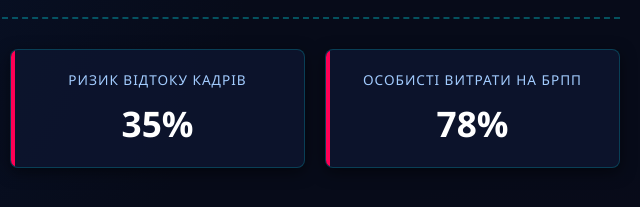
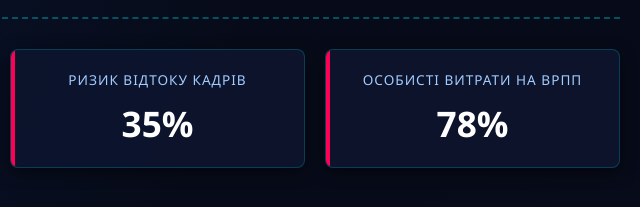
Before and after one commit to OlegNL/VAEYYY, a plain HTML site: page index.html in a window 1280 px wide. Shown: the part 141-348 px from the top of the page, 640-1280 px from the left. Drawn offline with nearby package versions, Linux system fonts and the light colour scheme.

Commit message:
Update index.html

```diff
--- a/index.html
+++ b/index.html
@@ -359,7 +359,7 @@
             <div class="metric-value" data-target="35">0</div>
         </div>
         <div class="metric-card alert">
-            <div class="metric-title">Особисті витрати на БРПП</div>
+            <div class="metric-title">Особисті витрати на ВРПП</div>
             <div class="metric-value" data-target="78">0</div>
         </div>
     </section>
```
